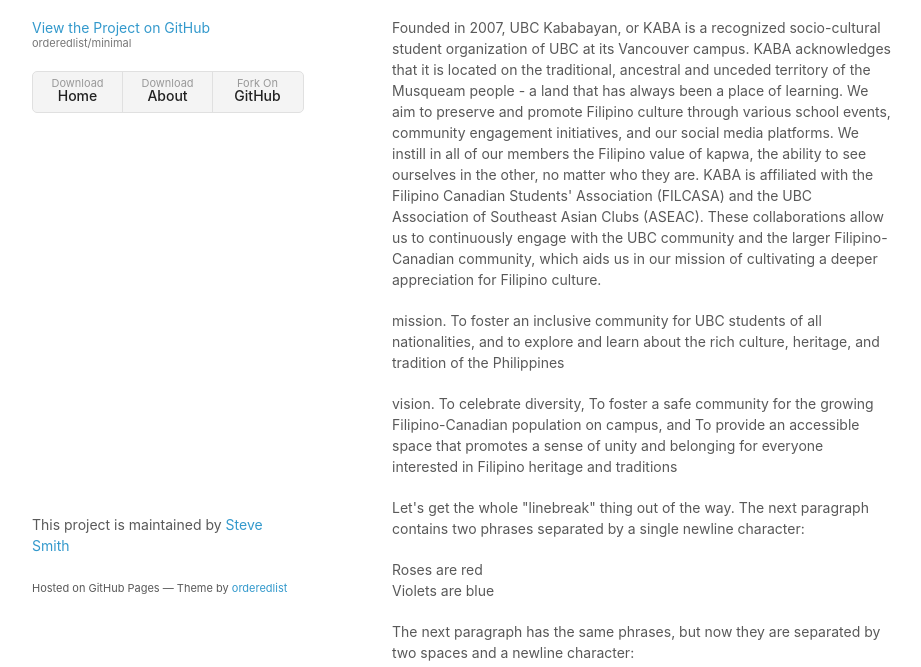
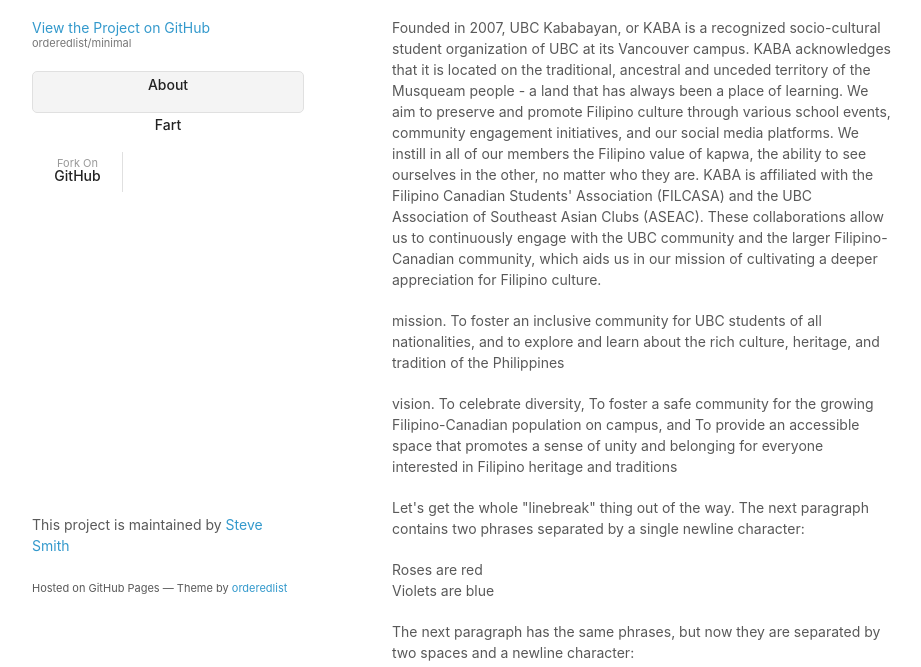
Before and after one commit to gdmouo/ubc-kababayan, a plain HTML site: page index.html in a window 1280 px wide. Shown: the part 133-800 px from the top of the page, without its empty margins (178-1099 px from the left). Drawn offline with Linux system fonts and the light colour scheme.

Commit message:
fndskjhfdsj

```diff
--- a/index.html
+++ b/index.html
@@ -19,8 +19,8 @@
         <p>A Theme for GitHub Pages</p>
         <p class="view"><a href="http://github.com/orderedlist/minimal">View the Project on GitHub <small>orderedlist/minimal</small></a></p>
         <ul>
-          <li><a href="index.html">Download <strong>Home</strong></a></li>
-          <li><a href="about.html">Download <strong>About</strong></a></li>
+          <a href="index.html"><strong>About</strong></a>
+          <a href="about.html"><strong>Fart</strong></a>
           <li><a href="http://github.com/orderedlist/minimal">Fork On <strong>GitHub</strong></a></li>
         </ul>
       </header>
@@ -28,7 +28,7 @@
         <h1>GitHub Flavored Markdown</h1>
 
         <p><em>
-           <a href="index.html">Home</a>
+          <a href="index.html">Home</a>
           <a href="about.html">About</a>
           View the <a href="http://github.github.com/github-flavored-markdown/sample_content.html">source of this content</a>.</em></p>
 
```
